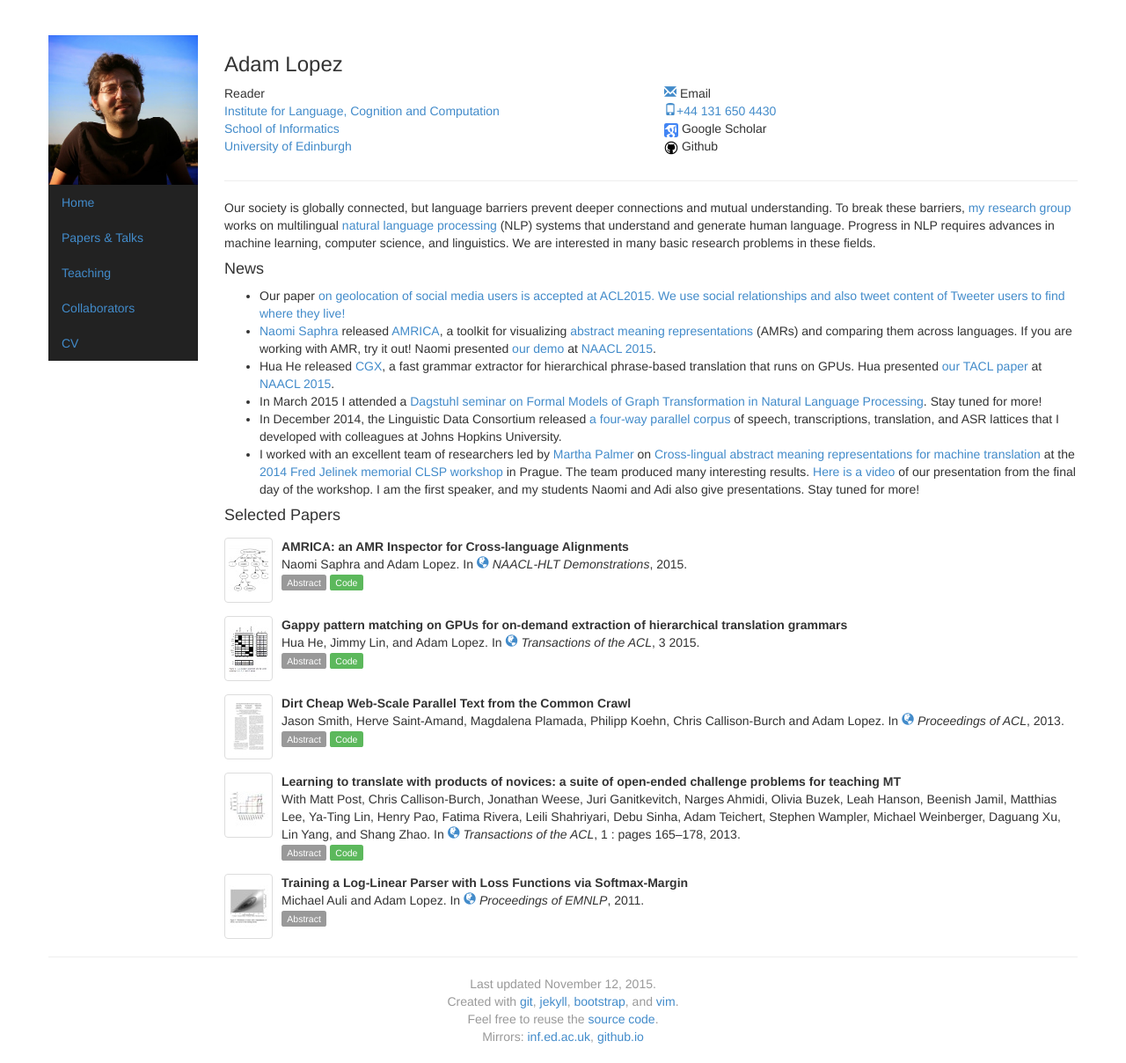
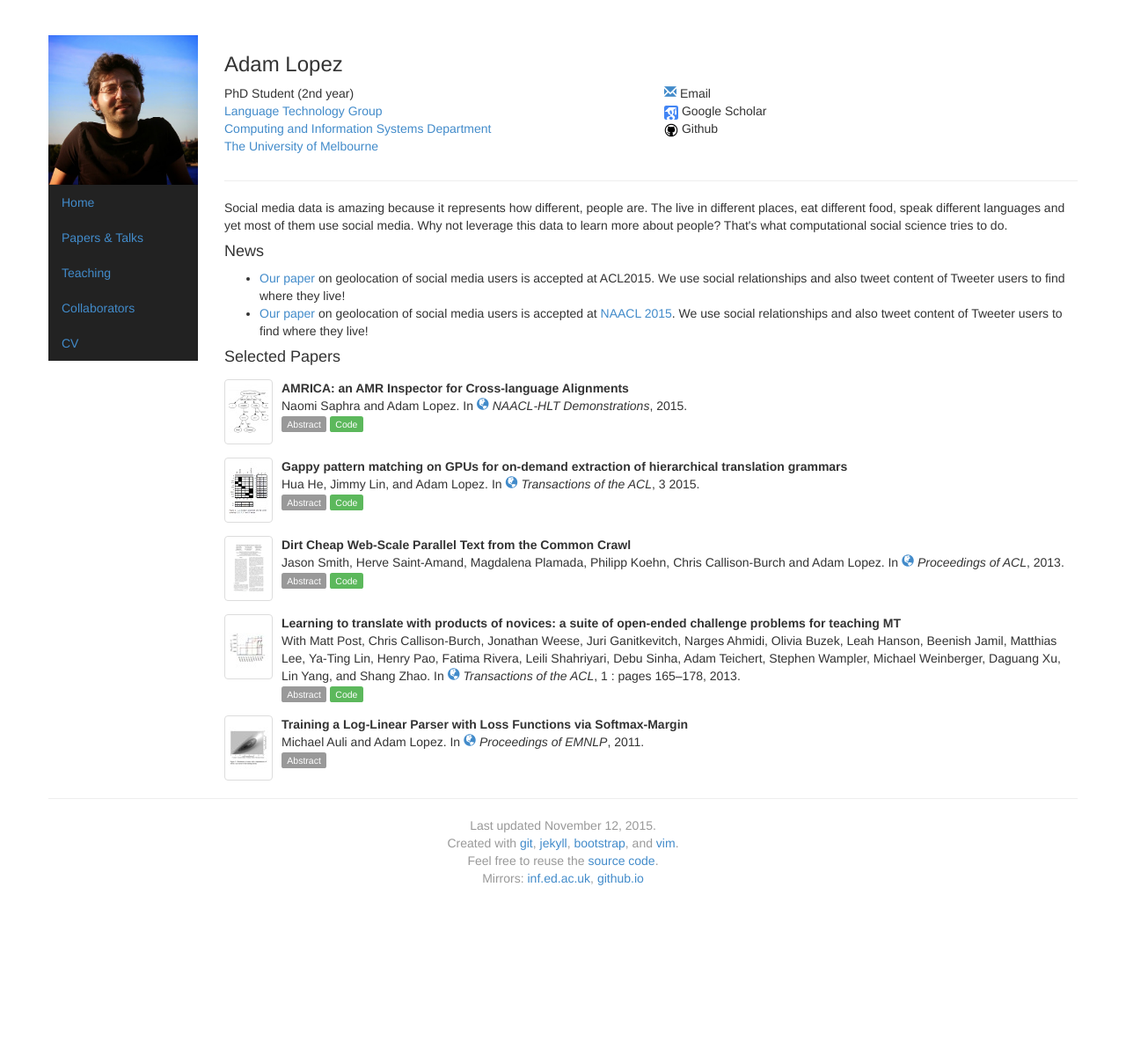
Before and after one commit to afshinrahimi/afshinrahimi.github.io, a Jekyll site: the page built from index2.html, in a window 1280 px wide. Shown: the whole page at 88% size. Built offline with Jekyll 4.4.1, drawn with Linux system fonts in a browser that asks for light colours; after the commit the page ends 1028 px from its top, so only the background shows below that.

Commit message:
first page edited

```diff
--- a/index2.html
+++ b/index2.html
@@ -4,43 +4,17 @@ title: Afshin Rahimi
 picture: afshin
 news:
 
-  - >
-      Our paper <a href="aclweb.org/anthology/P15-2104"> on geolocation of social media users is accepted at
+  -
+    >
+      <a href="http://www.aclweb.org/anthology/P15-2104">Our paper</a> on geolocation of social media users is accepted at
       ACL2015. We use social relationships and also tweet content of
       Tweeter users to find where they live!
+
   -
     >
-      <a href="http://clsp.jhu.edu/people/nsaphra/">Naomi Saphra</a>
-      released <a href="https://github.com/nsaphra/AMRICA">AMRICA</a>, a toolkit for visualizing
-      <a href="http://amr.isi.edu/">abstract
-      meaning representations</a> (AMRs) and comparing them across languages.
-      If you are working with AMR, try it out! Naomi presented
-      <a href="http://speak.clsp.jhu.edu/uploads/publications/papers/1053_pdf.pdf">our demo</a>
-      at <a href="http://naacl.org/naacl-hlt-2015/">NAACL 2015</a>.
-  -
-    >
-      Hua He released <a href="http://hohocode.github.io/cgx/">CGX</a>,
-      a fast grammar extractor for hierarchical
-      phrase-based translation that runs on GPUs. Hua presented
-      <a href="http://aclweb.org/anthology/Q/Q15/Q15-1007.pdf">our TACL paper</a>
-      at <a href="http://naacl.org/naacl-hlt-2015/">NAACL 2015</a>.
-  -
-    >
-      In March 2015 I attended a <a href="http://www.dagstuhl.de/en/program/calendar/semhp/?semnr=15122">
-      Dagstuhl seminar on Formal Models of Graph Transformation in Natural Language Processing</a>.
-      Stay tuned for more!
-  -
-    >
-      In December 2014, the Linguistic Data Consortium released
-      <a href="https://catalog.ldc.upenn.edu/LDC2014T23">a four-way parallel corpus</a>
-      of speech, transcriptions, translation, and ASR lattices that I developed with colleagues at
-      Johns Hopkins University.
-  -
-    >
-      I worked with an excellent team of researchers led by <a href="http://verbs.colorado.edu/~mpalmer/">Martha Palmer</a> on
-      <a href="http://www.clsp.jhu.edu/workshops/archive/ws14-summer-workshop/groups/amr-mt/">Cross-lingual abstract meaning representations for machine translation</a> at the <a href="http://www.clsp.jhu.edu/workshops/archive/ws14-summer-workshop/">2014 Fred Jelinek memorial CLSP workshop</a> in Prague.
-      The team produced many interesting results. <a href="http://lectures.ms.mff.cuni.cz/view.php?rec=231">Here is a video</a> of our presentation
-      from the final day of the workshop. I am the first speaker, and my students Naomi and Adi also give presentations. Stay tuned for more!
+      <a href="http://www.aclweb.org/anthology/N15-1153">Our paper</a> on geolocation of social media users is accepted at
+      <a href="http://naacl.org/naacl-hlt-2015/">NAACL 2015</a>. We use social relationships and also tweet content of
+      Tweeter users to find where they live!
 ---
 <div class="page-header">
   <div class="row">
@@ -51,19 +25,18 @@ news:
   <div class="row">
     <div class="col-sm-6">
       <address>
-        Reader<br/>
-        <a href="http://www.ilcc.inf.ed.ac.uk/">Institute for Language, Cognition and Computation</a><br/>
-        <a href="http://www.ed.ac.uk/schools-departments/informatics/">School of Informatics</a><br/>
-        <a href="http://www.ed.ac.uk/home">University of Edinburgh</a><br/>
+        PhD Student (2nd year)<br/>
+        <a href="http://hum.csse.unimelb.edu.au/nlp-group/">Language Technology Group</a><br/>
+        <a href="http://cis.unimelb.edu.au">Computing and Information Systems Department</a><br/>
+        <a href="http://unimelb.edu.au">The University of Melbourne</a><br/>
       </address>
     </div>
     <div class="col-sm-4">
-      <a href="mailto:alopez@inf.ed.ac.uk"><span class="glyphicon glyphicon-envelope"></span></a> Email<br/>
-      <a href="tel:+44-1316504430"><span class="glyphicon glyphicon-phone"></span>+44 131 650 4430</a><br/>
-      <a href="http://scholar.google.com/citations?user=u4sxKZwAAAAJ">
+      <a href="mailto:arahimi@student.unimelb.edu.au"><span class="glyphicon glyphicon-envelope"></span></a> Email<br/>
+      <a href="https://scholar.google.com/citations?user=WhPw2I0AAAAJ">
         <img src="img/ico/gs.png" alt=""/>
       </a> Google Scholar<br/>
-      <a href="http://github.com/alopez">
+      <a href="http://github.com/afshinrahimi">
         <img src="img/ico/github_icon.png" alt=""/>
       </a> Github
     </div>
@@ -71,13 +44,11 @@ news:
 </div>
 
 <p>
-  Our society is globally connected, but language barriers prevent
-  deeper connections and mutual understanding. To break these barriers,
-  <a href="collaborators.html">my research group</a> works on multilingual
-  <a href="http://en.wikipedia.org/wiki/Natural_language_processing">natural language processing</a> (NLP)
-  systems that understand and generate human language.
-  Progress in NLP requires advances in machine learning, computer science,
-  and linguistics. We are interested in many basic research problems in these fields.
+ Social media data is amazing because it represents how
+ different, people are. The live in different places, eat
+ different food, speak different languages and yet most of them
+ use social media. Why not leverage this data to learn more about
+ people? That's what computational social science tries to do.
 </p>
 
 <h4>News</h4>
```
